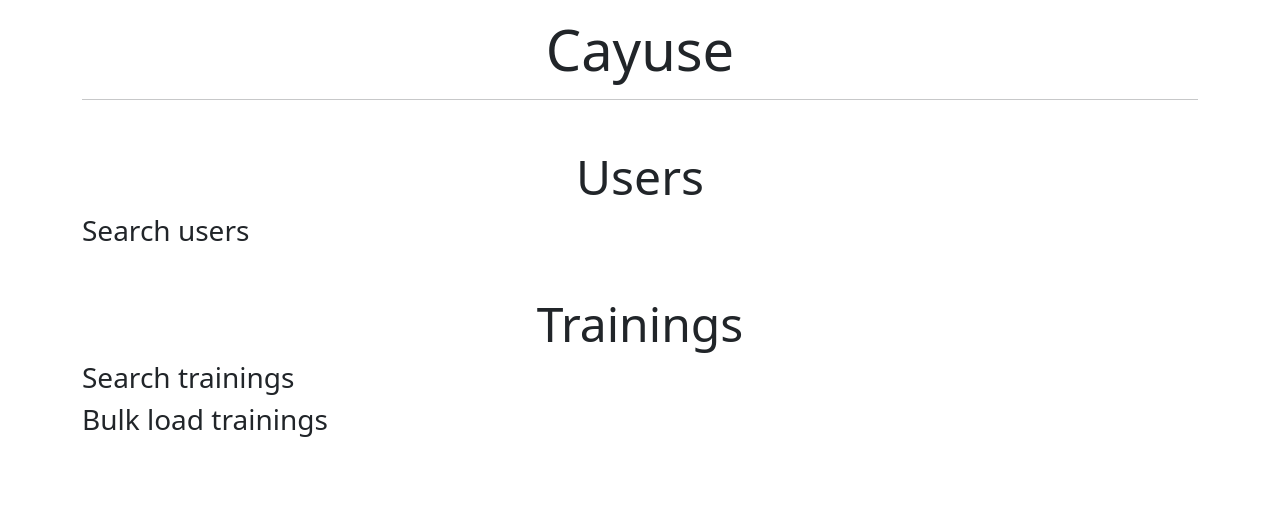
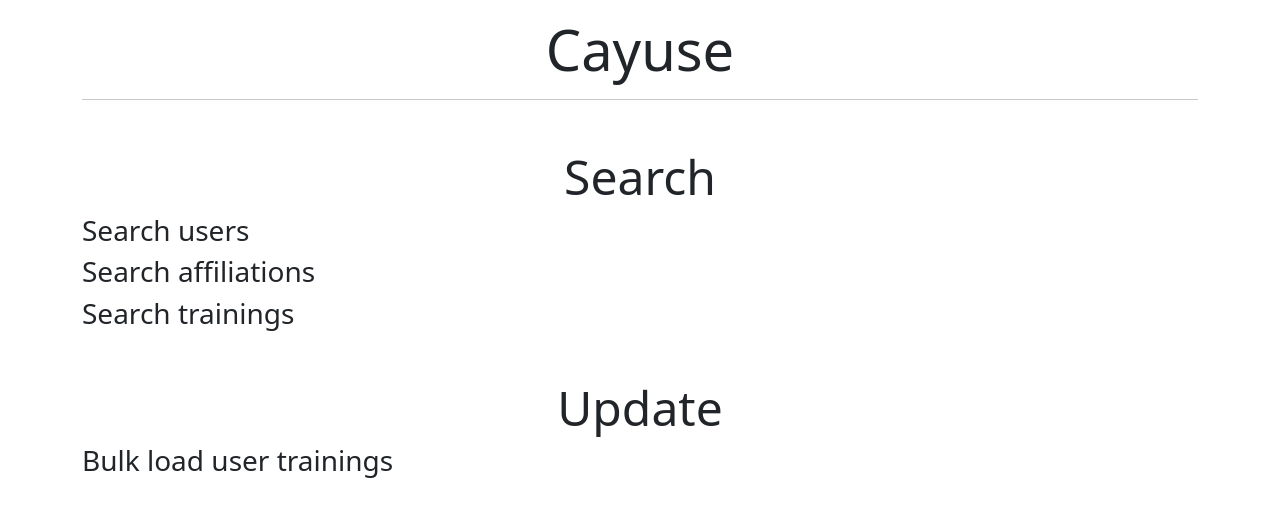
Before and after one commit to utdal/cayuse-connector, a PHP site: page / in a window 1280 px wide. Shown: the top 517 px of the page. Run offline with PHP 8.4, Linux system fonts and the light colour scheme; some libraries are stand-ins or nearby versions.

Commit message:
Adds user internal affiliations search

```diff
--- a/app/Http/Controller.php
+++ b/app/Http/Controller.php
@@ -3,6 +3,7 @@
 namespace App\Http;
 
 use App\Files\CsvReader;
+use App\Http\Components\UserAffiliationSearch;
 use App\Http\Components\UserSearch;
 use App\Http\Components\UserTrainingLoader;
 use App\Http\Components\UserTrainingSearch;
@@ -27,6 +28,15 @@ class Controller
         $user_query = $request->query->get('user_query');
 
         $result = (new UserSearch())->search($user_query);
+
+        return new JsonResponse($result);
+    }
+
+    public function userAffiliationSearch(Request $request): Response
+    {
+        $user_query = $request->query->get('user_query');
+
+        $result = (new UserAffiliationSearch())->search($user_query);
 
         return new JsonResponse($result);
     }
--- a/app/Http/Router.php
+++ b/app/Http/Router.php
@@ -16,6 +16,7 @@ class Router
     public array $routes = [
         '/' => 'index',
         '/api/v1/user_search' => 'userSearch',
+        '/api/v1/user_affiliation_search' => 'userAffiliationSearch',
         '/api/v1/user_training_search' => 'userTrainingSearch',
         '/api/v1/user_training/load' => 'userTrainingLoad',
         '/api/v1/user_training_types' => 'userTrainingTypes',
--- /dev/null
+++ b/public/js/components/UserAffiliationSearch.js
@@ -0,0 +1,79 @@
+export default {
+    template: '#user_affiliation_search_template',
+
+    data() {
+        return {
+            user_affiliation_search_url: (typeof user_affiliation_search_url === 'string') ? user_affiliation_search_url : '/user_affiliation_search',
+            user_query: '',
+            user_search_results: [],
+            user_search_results_user: {},
+            user_searching: false,
+            user_search_performed: false,
+            error: '',
+        }
+    },
+
+    computed: {
+
+        readyToSearch() {
+            return !!this.user_query;
+        },
+
+        readyToReset() {
+            return this.readyToSearch ||
+                this.user_search_performed ||
+                this.user_search_results.length ||
+                this.user_search_results_user.length;
+        },
+
+        foundUser() {
+            return this.user_search_performed &&
+                this.user_search_results_user &&
+                Object.keys(this.user_search_results_user).length !== 0;
+        },
+
+    },
+
+    watch: {
+
+        user_query(new_query, old_query) {
+            this.user_search_performed = false;
+            this.user_search_results = [];
+            this.user_search_results_user = {};
+        }
+
+    },
+
+    methods: {
+
+        searchUserAffiliations() {
+            this.user_searching = true;
+            this.user_search_performed = false;
+            this.user_search_results = [];
+            fetch(`${this.user_affiliation_search_url}?${new URLSearchParams({user_query:this.user_query})}`)
+                .then(response => {
+                    if (!response.ok) throw Error(response.statusText);
+                    return response.json();
+                })
+                .then(data => {
+                    this.user_search_results = data?.['internal-affiliations'] ?? [];
+                    this.user_search_results_user = data?.user ?? [];
+                    this.user_search_performed = true;
+                    this.user_searching = false;
+                })
+                .catch((error) => {
+                    this.user_searching = false;
+                    this.error = 'Error reading user search: ' + error.message;
+                });
+        },
+
+        clearUserSearchResults() {
+            this.user_query = '';
+            this.user_search_results = [];
+            this.user_search_results_user = [];
+            this.user_searching = false;
+            this.user_search_performed = false;
+        },
+
+    },
+}
--- /dev/null
+++ b/views/components/UserAffiliationSearch.html
@@ -0,0 +1,70 @@
+<template id="user_affiliation_search_template">
+    <div class="input-group mb-3">
+        <input
+            v-model="user_query"
+            @keyup.enter="searchUserAffiliations"
+            type="text"
+            class="form-control"
+            placeholder="Search existing Cayuse affiliations by NetID..."
+            aria-label="Recipient's username"
+            aria-describedby="affiliation-search-button-addon"
+        >
+        <button
+            @click="searchUserAffiliations"
+            class="btn btn-outline-primary"
+            type="button"
+            id="affiliation-search-button-addon"
+            :disabled="!readyToSearch"
+        >
+            <icon icon="fa-solid fa-magnifying-glass"></icon> Search Cayuse
+        </button>
+        <button
+            @click="clearUserSearchResults"
+            class="btn btn-outline-secondary"
+            type="button"
+            id="affiliation-search-button-addon2"
+            :disabled="!readyToReset"
+        >
+            <icon icon="fa-solid fa-xmark"></icon> Reset
+        </button>
+    </div>
+    <div class="user-affiliation-search-results">
+        <p v-if="user_searching">
+            <icon
+                icon="fa-solid fa-magnifying-glass"
+                :style="{'--fa-beat-fade-opacity': '0.05', '--fa-beat-fade-scale': '1.25', '--fa-animation-duration': '0.7s'}"
+                beat-fade
+            ></icon> Searching &hellip;
+        </p>
+        <div v-if="user_query && user_search_performed">
+            <p v-if="foundUser">
+                <icon icon="fa-solid fa-circle-check" class="text-success"></icon> Found Cayuse user {{ user_search_results_user.prefix }} {{ user_search_results_user.firstName }} {{ user_search_results_user.middleName }} {{ user_search_results_user.lastName }} {{ user_search_results_user.suffix }} ({{ user_search_results_user.employeeId }})
+            </p>
+            <p v-else>
+                <icon icon="fa-solid fa-circle-xmark" class="text-danger"></icon> No Cayuse user found with employee id &ldquo;{{ user_query }}&rdquo;.
+            </p>
+            <p v-if="user_search_results.length === 0">
+                <icon icon="fa-solid fa-circle-xmark" class="text-danger"></icon> No Cayuse user affiliations found for &ldquo;{{ user_query }}&rdquo;.
+            </p>
+        </div>
+        <div v-for="affiliation in user_search_results" :key="affiliation.id" class="card mb-3">
+            <div class="card-body">
+                <h5 class="card-title">
+                    {{ affiliation.title }}
+                </h5>
+            </div>
+            <ul class="list-group list-group-flush">
+                <li class="list-group-item"><b>affiliation id</b>: {{ affiliation.id }}</li>
+                <li class="list-group-item"><b>person id</b>: {{ affiliation.personId }}</li>
+                <li class="list-group-item"><b>unit id</b>: {{ affiliation.personId }}</li>
+                <li class="list-group-item"><b>active</b>: {{ affiliation.active ? 'yes' : 'no' }}</li>
+                <li class="list-group-item"><b>primary appointment</b>: {{ affiliation.primaryAppointment ? 'yes' : 'no' }}</li>
+                <li class="list-group-item"><b>title</b>: {{ affiliation.title }}</li>
+                <li class="list-group-item"><b>start date</b>: {{ affiliation.startDate }}</li>
+                <li class="list-group-item"><b>end date</b>: {{ affiliation.endDate }}</li>
+                <li class="list-group-item"><b>created</b>: {{ affiliation.createDate }}</li>
+                <li class="list-group-item"><b>updated</b>: {{ affiliation.updateDate }}</li>
+            </ul>
+        </div>
+    </div>
+</template>
--- a/views/index.php
+++ b/views/index.php
@@ -34,20 +34,23 @@
 
     <hr>
 
-    <section class="user-search my-5">
-        <h2 class="display-5 text-center">Users</h2>
+    <section class="cayuse-search my-5">
+        <h2 class="display-5 text-center">Search</h2>
 
         <h3>Search users</h3>
         <user-search></user-search>
-    </section>
 
-    <section class="user-training-search my-5">
-        <h2 class="display-5 text-center">Trainings</h2>
+        <h3>Search affiliations</h3>
+        <user-affiliation-search></user-affiliation-search>
 
         <h3>Search trainings</h3>
         <user-training-search></user-training-search>
+    </section>
 
-        <h3>Bulk load trainings</h3>
+    <section class="cayuse-load my-5">
+        <h2 class="display-5 text-center">Update</h2>
+
+        <h3>Bulk load user trainings</h3>
         <user-training-load></user-training-load>
 
     </section>
@@ -56,6 +59,7 @@
 
 <script>
     var user_search_url = "<?= $request->getBasePath() ?>/api/v1/user_search";
+    var user_affiliation_search_url = "<?= $request->getBasePath() ?>/api/v1/user_affiliation_search";
     var user_training_search_url = "<?= $request->getBasePath() ?>/api/v1/user_training_search";
     var user_training_types_url = "<?= $request->getBasePath() ?>/api/v1/user_training_types";
     var user_training_load_url = "<?= $request->getBasePath() ?>/api/v1/user_training/load";
```
Also changed, not shown: app/Http/Components/UserAffiliationSearch.php (added, +35 -0 lines), public/js/app.js.
